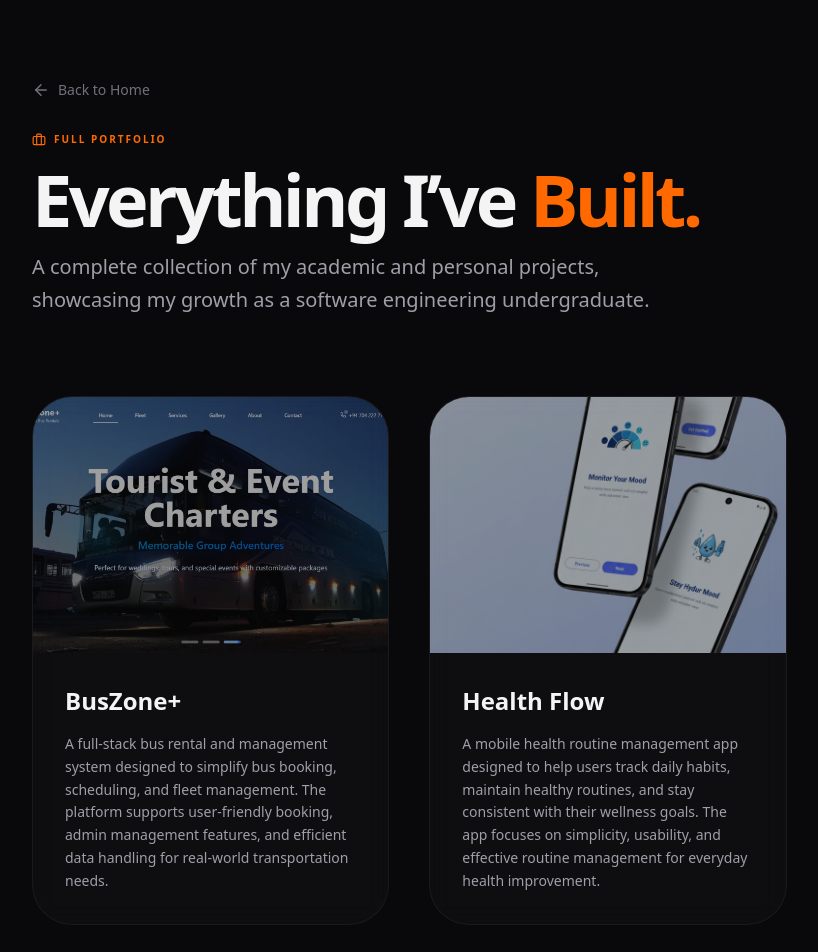
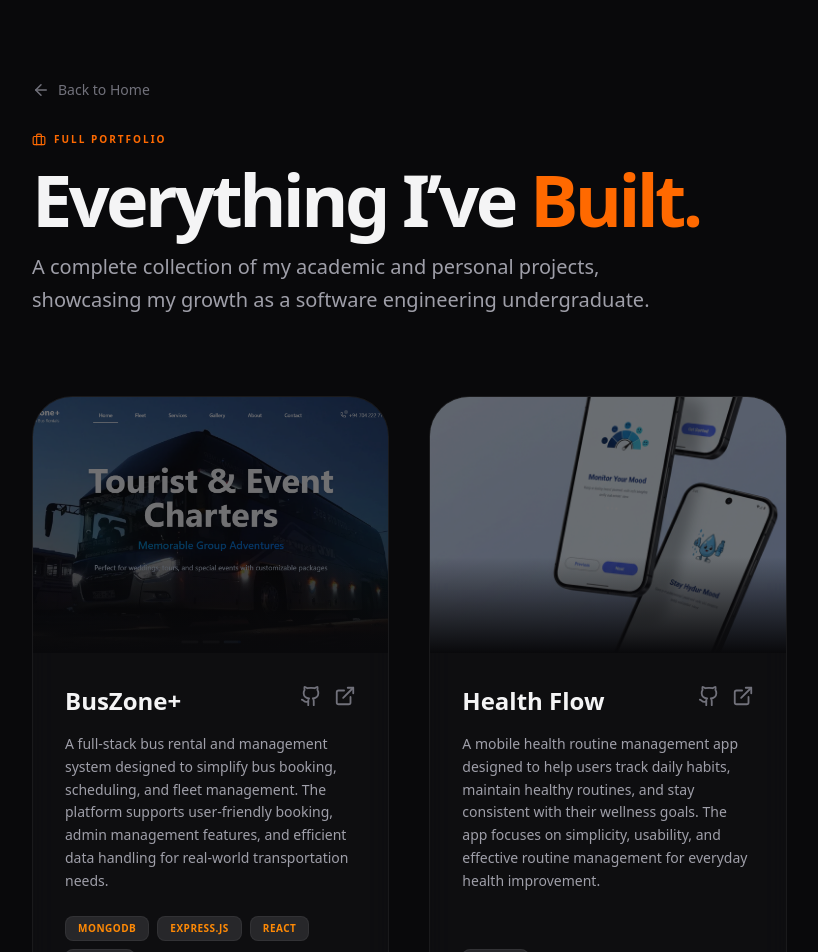
Before and after one commit to SandeepaChathumina/MyPortfolio, a Next.js app in the folder my-portfolio/: page /projects in a window 1280 px wide. Shown: the top 952 px of the page, without its empty margins (32-850 px from the left). Built offline with nearby package versions, Linux system fonts and the light colour scheme.

Commit message:
link repos

```diff
--- a/my-portfolio/src/app/data/projects.ts
+++ b/my-portfolio/src/app/data/projects.ts
@@ -15,7 +15,7 @@ export const projectsData: Project[] = [
       "A full-stack bus rental and management system designed to simplify bus booking, scheduling, and fleet management. The platform supports user-friendly booking, admin management features, and efficient data handling for real-world transportation needs.",
     tech: ["MongoDB", "Express.js", "React", "Node.js"],
     link: "#",
-    github: "#",
+    github: "https://github.com/SandeepaChathumina/Bus-Rental-Management-System-Bus-Zone-",
     image: "/bus1.png",
   },
   {
@@ -25,7 +25,7 @@ export const projectsData: Project[] = [
     tech: ["Kotlin"],
     link: "#",
     github:
-      "https://github.com/SandeepaChathumina/Bus-Rental-Management-System-Bus-Zone-",
+      "https://github.com/SandeepaChathumina/Health-Routine-App",
     image: "/app1.png",
   },
 
--- a/my-portfolio/src/app/projects/page.tsx
+++ b/my-portfolio/src/app/projects/page.tsx
@@ -9,10 +9,7 @@ export default function ProjectsPage() {
   const router = useRouter();
 
   return (
-    /* 1. Full-width background wrapper */
     <main className="min-h-screen bg-zinc-950 w-full overflow-x-hidden">
-
-      {/* 2. THE CENTERED CONTAINER - This MUST match your other pages exactly */}
       <div className="max-w-[1400px] mx-auto px-6 md:px-12 lg:px-16 py-20">
 
         {/* HEADER SECTION */}
@@ -57,14 +54,68 @@ export default function ProjectsPage() {
                          overflow-hidden backdrop-blur-md hover:border-orange-500/30
                          transition-all duration-500 flex flex-col h-full"
             >
-              {/* Image, Content, and Link code remains the same... */}
-              <div className="relative h-64 overflow-hidden">
-                <Image src={project.image} alt={project.title} fill className="object-cover opacity-60 group-hover:opacity-100 transition-all duration-700" />
+              {/* Image Container */}
+              <div className="relative h-64 overflow-hidden shrink-0">
+                <div className="absolute inset-0 bg-zinc-950/30 group-hover:bg-transparent transition-colors z-10" />
+                <Image
+                  src={project.image}
+                  alt={project.title}
+                  fill
+                  className="object-cover opacity-60 group-hover:opacity-100 group-hover:scale-105 transition-all duration-700"
+                />
+                <div className="absolute bottom-0 left-0 right-0 h-24 bg-gradient-to-t from-zinc-950 to-transparent z-20" />
               </div>
+
+              {/* Content Container */}
               <div className="p-8 flex flex-col flex-grow">
-                <h3 className="text-2xl font-bold text-zinc-100 group-hover:text-orange-500 transition-colors">{project.title}</h3>
-                <p className="text-zinc-400 text-sm mt-4 leading-relaxed font-light">{project.description}</p>
-                {/* ... links and tech tags ... */}
+                <div className="flex justify-between items-start gap-4 mb-4">
+                  <h3 className="text-2xl font-bold text-zinc-100 group-hover:text-orange-500 transition-colors">
+                    {project.title}
+                  </h3>
+
+                  {/* ICONS ADDED HERE */}
+                  <div className="flex gap-3 shrink-0">
+                    {project.github && (
+                      <a
+                        href={project.github}
+                        target="_blank"
+                        rel="noopener noreferrer"
+                        aria-label="GitHub Repository"
+                        className="text-zinc-500 hover:text-orange-400 transition-colors"
+                      >
+                        <Github size={22} />
+                      </a>
+                    )}
+                    {project.link && (
+                      <a
+                        href={project.link}
+                        target="_blank"
+                        rel="noopener noreferrer"
+                        aria-label="Live Demo"
+                        className="text-zinc-500 hover:text-orange-400 transition-colors"
+                      >
+                        <ExternalLink size={22} />
+                      </a>
+                    )}
+                  </div>
+                </div>
+
+                <p className="text-zinc-400 text-sm leading-relaxed font-light mb-6 flex-grow">
+                  {project.description}
+                </p>
+
+                {/* Tech Tags */}
+                <div className="flex flex-wrap gap-2 mt-auto">
+                  {project.tech.map((tech) => (
+                    <span
+                      key={tech}
+                      className="px-3 py-1 bg-zinc-800 border border-white/5 rounded-lg
+                                 text-[10px] font-bold uppercase tracking-wider text-orange-400"
+                    >
+                      {tech}
+                    </span>
+                  ))}
+                </div>
               </div>
             </motion.article>
           ))}
```
